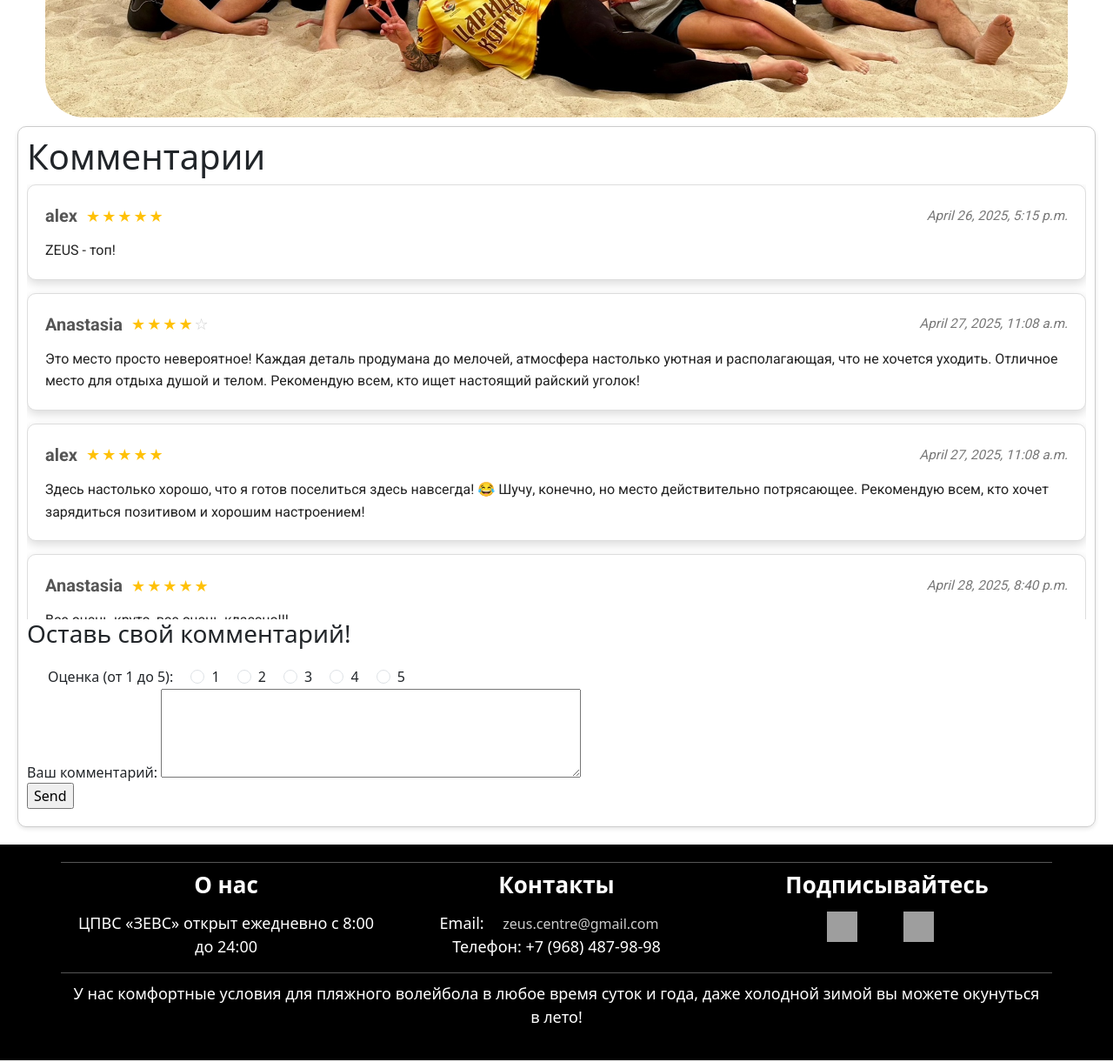
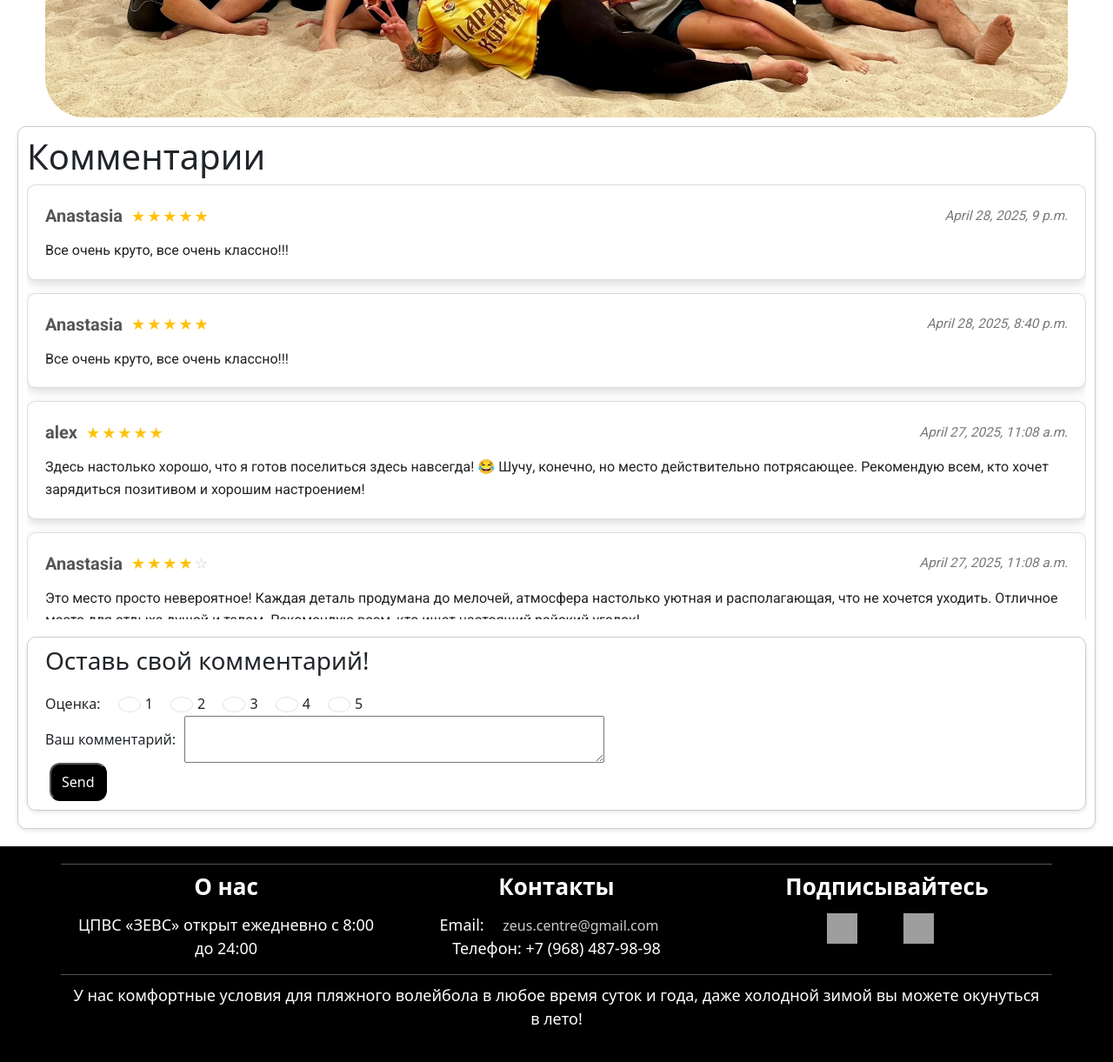
Before and after one commit to alex-arkh-aaa/ZEUS, a Django app: page / in a window 1280 px wide. Shown: the part 736-1957 px from the top of the page at 87% size. Run offline with Django 4.2, Linux system fonts and the light colour scheme; a user stored in the database is signed in; data comes from the database, SQL or seed files in the repository; both versions use the stored data as it was after the commit; grey boxes are pictures that could not be loaded.

Commit message:
verstka elements and buttons

```diff
--- a/templates/base.html
+++ b/templates/base.html
@@ -22,6 +22,7 @@
 	<script href="{% static 'js/index.js' %}"></script>
 </head>
 <body>
+
 <nav class="navbar navbar-expand-lg navbar-dark bg-black">
 	<div class="container">
 		<a class="navbar-brand" href="http://127.0.0.1:8000/">
--- a/templates/main_page.html
+++ b/templates/main_page.html
@@ -6,7 +6,7 @@
 <div class="comments-container">
     <h1>Комментарии</h1>
     <div style="max-height: 500px; overflow-y: auto;">
-      {% for comment in comments %}
+        {% for comment in comments|dictsortreversed:"created_at" %}
     <div class="comment-card rounded-shadow">
         <div class="comment-header">
             <span class="comment-author">{{ comment.user_id }}</span>
@@ -25,13 +25,14 @@
     </div>
 {% endfor %}
     </div>
+    <div class="post-comment" style="margin-top: 20px;">
     <h3 style="margin-bottom: 20px;">Оставь свой комментарий!</h3>
     {% if request.user.is_authenticated %}
     <form method="post" action="/" id="commentForm">  <!-- Добавили id -->
         {% csrf_token %}
         <div>
-          <div class="form-check form-check-inline">
-            <label for="rating">Оценка (от 1 до 5):</label>
+          <div class="form-check-inline">
+            <label for="rating">Оценка:</label>
           </div>
           <div class="form-check form-check-inline">
             <input class="form-check-input" type="radio" name="rating_value" id="inlineRadio1" value="1">
@@ -55,9 +56,9 @@
           </div>
         </div>
 
-        <div>
-          <label for="comment">Ваш комментарий:</label>
-          <textarea id="comment" name="comment" rows="4" cols="50"></textarea>
+        <div style="display: flex; align-items: center;">
+          <label style="margin-right: 10px;" for="comment">Ваш комментарий:</label>
+          <textarea id="comment" name="comment" rows="2" cols="50"></textarea>
         </div>
         <div id="errorMessage" style="color: red;"></div>  <!-- Место для сообщений об ошибках -->
         <input type="submit" value="Send"/>
@@ -66,7 +67,7 @@
             <a href="{% url 'users:login' %}">Login</a>
             <a href="{% url 'users:register' %}">Register</a>
         {% endif %}
-
+    </div>
   </div>
 
 <script>
@@ -102,6 +103,17 @@
     border-radius: 10px;      /* Закругленные углы */
     box-shadow: 0 2px 5px rgba(0, 0, 0, 0.1); /* Тень */
     padding-bottom: 20px;
+  }
+
+  .post-comment{
+    border: 1px solid #ccc;
+    border-radius: 10px;      /* Закругленные углы */
+    box-shadow: 0 2px 5px rgba(0, 0, 0, 0.1); /* Тень */
+    padding-inline: 20px;
+    padding-block: 10px;
+
+
+
   }
 
   .comment {
--- a/zeus_app/static/css/style.css
+++ b/zeus_app/static/css/style.css
@@ -9,7 +9,7 @@
 }
 
 /* Стили для ссылок (общие) */
-a {
+a, input {
     text-decoration: none;
     color: #ffffff;
     font-size: 16px;
--- a/zeus_app/views.py
+++ b/zeus_app/views.py
@@ -4,23 +4,7 @@ from .models import Comment, Booking
 # Create your views here.
 def show_main_page(request):
     if request.method == 'POST':
-        comment_text = request.POST.get('comment')
-        rating_value = request.POST.get('rating_value')
-
-        if not comment_text or not rating_value:
-            return render(request, 'main_page.html')
-
-        try:
-            rating = int(rating_value)
-            if not 1 <= rating <= 5:
-                return render(request, 'main_page.html')
-
-        except ValueError:
-            return render(request, 'main_page.html')
-
-        # Создаем и сохраняем комментарий
-        comment = Comment(user_id = request.user, text = comment_text, rating_value = rating)
-        comment.save()
+        post_comment(request)
 
     coms = Comment.objects.all()
     data = {'comments': coms}
@@ -37,3 +21,24 @@ def show_bookings(request):
 
 def show_booking_rules(request):
     return render(request, 'booking_rules.html')
+
+def post_comment(request):
+
+    print('post comment')
+    comment_text = request.POST.get('comment')
+    rating_value = request.POST.get('rating_value')
+
+    if not comment_text or not rating_value:
+        return render(request, 'main_page.html')
+
+    try:
+        rating = int(rating_value)
+        if not 1 <= rating <= 5:
+            return render(request, 'main_page.html')
+
+    except ValueError:
+        return render(request, 'main_page.html')
+
+    # Создаем и сохраняем комментарий
+    comment = Comment(user_id = request.user, text = comment_text, rating_value = rating)
+    comment.save()
```
Also changed, not shown: wsgi.py (added, +16 -0 lines), __init__.py (added), db.sqlite3. Lines whose indentation alone changed are shown as unchanged.
